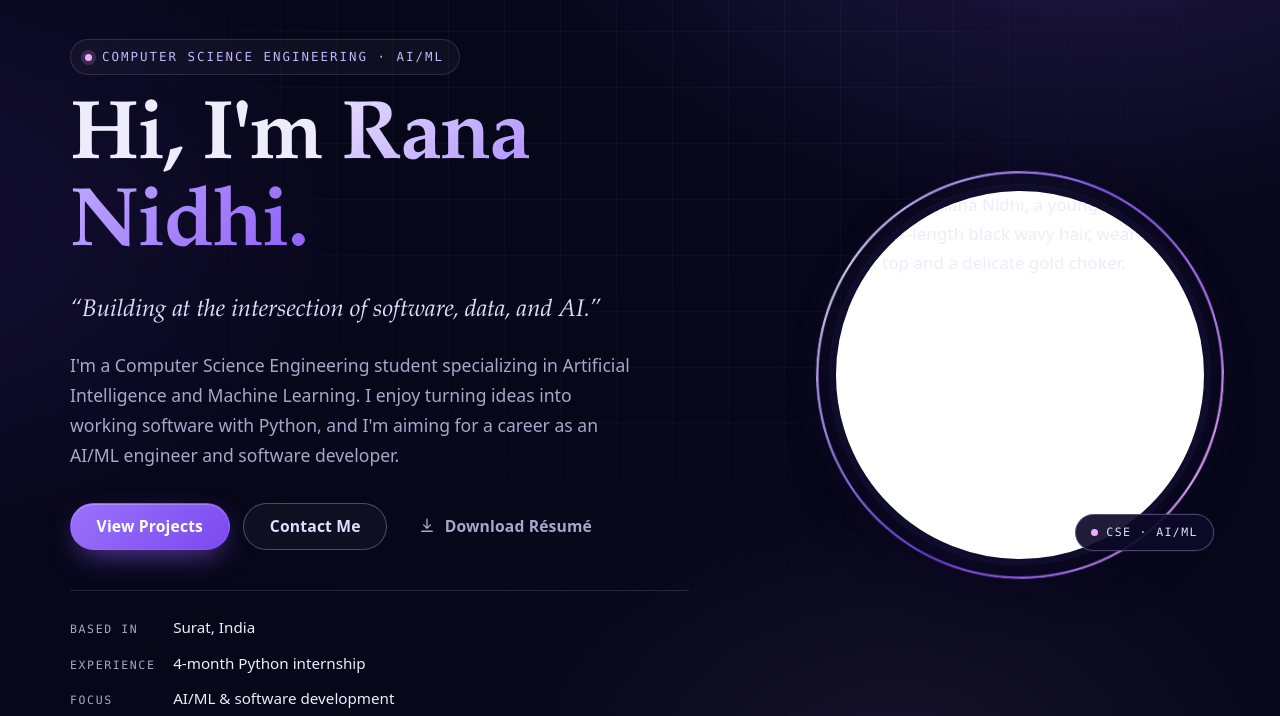
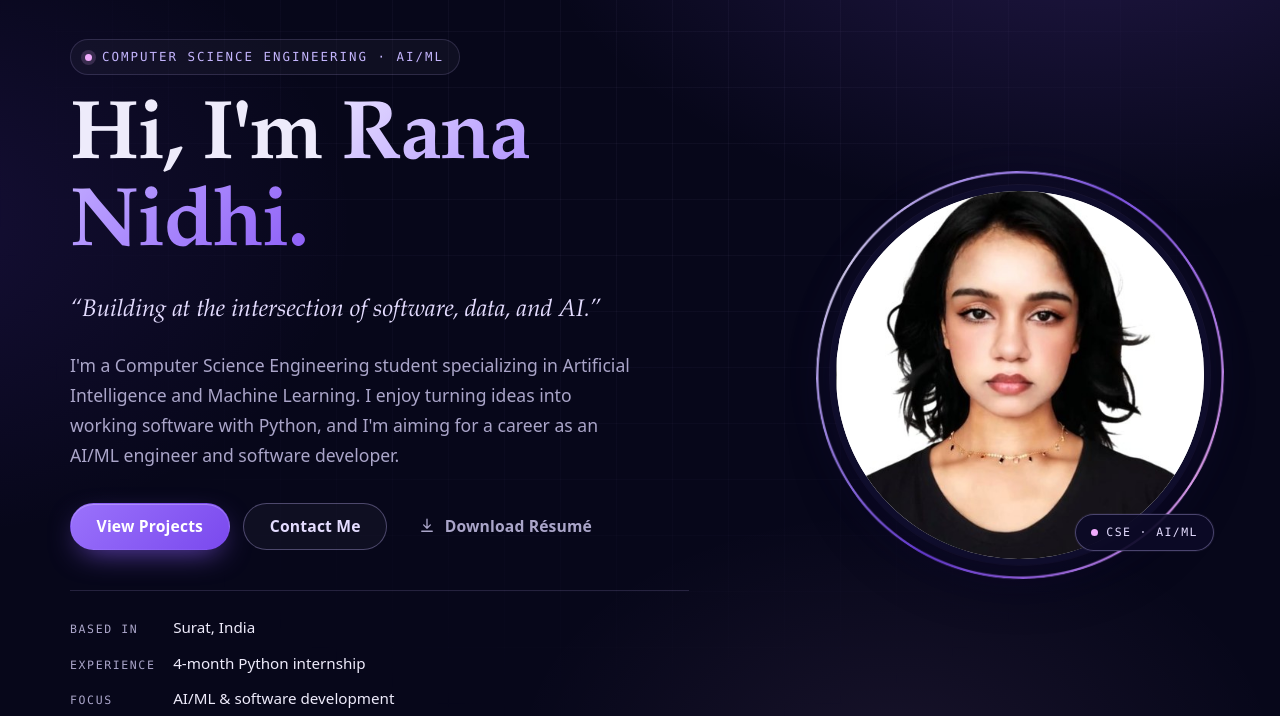
Before and after one commit to nidhiirana/Nidhi_Portfolio_Website, a plain HTML site: page index.html in a window 1280 px wide. Shown: the part 81-797 px from the top of the page. Drawn offline with Linux system fonts and the light colour scheme.

Commit message:
Update image source paths in index.html

```diff
--- a/index.html
+++ b/index.html
@@ -84,8 +84,8 @@
           <div class="portrait-ring" aria-hidden="true"></div>
           <div class="portrait-frame">
             <img
-              src="assets/nidhi-profile.jpg"
-              srcset="assets/nidhi-profile-480.jpg 480w, assets/nidhi-profile.jpg 884w"
+              src="./nidhi-profile.jpg"
+              srcset="./nidhi-profile-480.jpg 480w, ./nidhi-profile.jpg 884w"
               sizes="(max-width: 640px) 70vw, 380px"
               width="884" height="884"
               alt="Portrait of Rana Nidhi, a young woman with shoulder-length black wavy hair, wearing a black top and a delicate gold choker."
```
